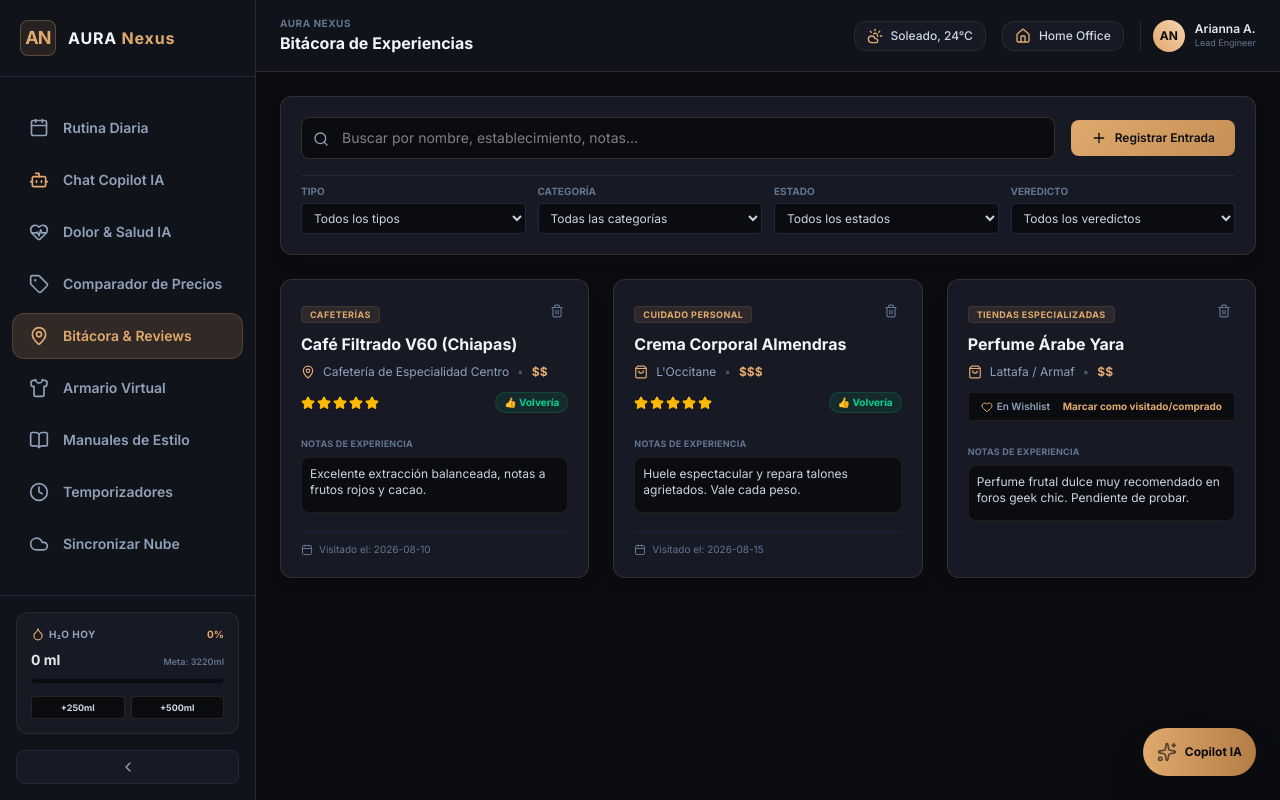
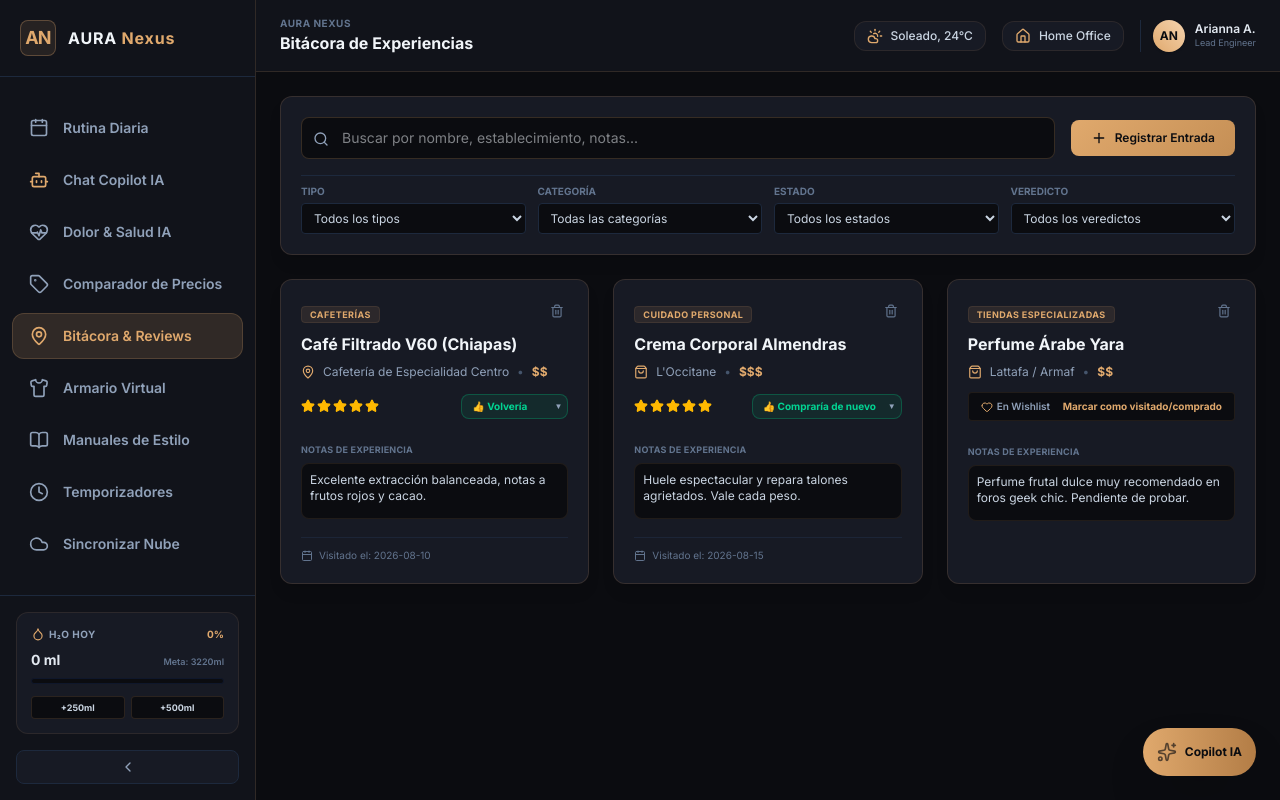
Before and after one commit to Ariitz/estillo-vida, a React (Vite) app: page / in a window 1280 px wide. Both pictures are taken after a click on the button "Bitácora & Reviews". Built offline with nearby package versions, Linux system fonts and the light colour scheme.

Commit message:
feat: add interactive verdict dropdown with 'Volvería / No volvería' for places and 'Compraría de nuevo' for products in ExperiencesModule

```diff
--- a/src/components/ExperiencesModule.jsx
+++ b/src/components/ExperiencesModule.jsx
@@ -158,6 +158,23 @@ export default function ExperiencesModule({
     }));
   };
 
+  const handleUpdateVerdict = (itemId, newVerdict) => {
+    setExperiences(prev => (Array.isArray(prev) ? prev : []).map(item => {
+      if (item && item.id === itemId) {
+        return { ...item, verdict: newVerdict };
+      }
+      return item;
+    }));
+    const foundItem = experiences.find(e => e && e.id === itemId);
+    const isPlace = foundItem?.type === 'place';
+    const label = newVerdict === 'yes'
+      ? (isPlace ? '👍 Volvería' : '👍 Compraría de nuevo')
+      : newVerdict === 'maybe'
+      ? '🤔 Duda'
+      : (isPlace ? '👎 No volvería' : '👎 No compraría');
+    showToast('success', 'Veredicto Actualizado', `Marcado como "${label}".`);
+  };
+
   // Safe normalized experiences list & filter logic
   const safeExperiences = sanitizeExperienceList(experiences);
 
@@ -253,9 +270,9 @@ export default function ExperiencesModule({
               className="w-full bg-[#0b0c10] border border-slate-800 rounded py-1.5 px-2 text-xs text-slate-300 focus:outline-none"
             >
               <option value="all">Todos los veredictos</option>
-              <option value="yes">👍 Volvería / Repetiría</option>
-              <option value="maybe">🤔 Tal vez</option>
-              <option value="no">👎 No volvería</option>
+              <option value="yes">👍 Volvería / Compraría de nuevo</option>
+              <option value="maybe">🤔 Duda</option>
+              <option value="no">👎 No volvería / No compraría</option>
             </select>
           </div>
         </div>
@@ -263,7 +280,7 @@ export default function ExperiencesModule({
 
       {/* Add Entry Form */}
       {isAdding && (
-        <form onSubmit={handleAddExperience} className="bg-[#171a24] border border-[#e0a96d]/20 p-6 rounded-xl space-y-4 shadow-xl animate-fade-in">
+        <form onSubmit={handleAddItem} className="bg-[#171a24] border border-[#e0a96d]/20 p-6 rounded-xl space-y-4 shadow-xl animate-fade-in">
           <div className="flex flex-col sm:flex-row sm:items-center justify-between gap-2 border-b border-slate-800 pb-3">
             <h3 className="text-lg font-bold text-slate-100 font-outfit flex items-center gap-2">
               <Sparkles className="w-5 h-5 text-[#e0a96d]" />
@@ -486,9 +503,9 @@ export default function ExperiencesModule({
                   onChange={(e) => setVerdict(e.target.value)}
                   className="w-full bg-[#171a24] border border-[#e0a96d]/10 rounded py-1.5 px-2 text-xs text-slate-300 focus:outline-none"
                 >
-                  <option value="yes">👍 Volvería / Repetiría</option>
-                  <option value="maybe">🤔 Tal vez</option>
-                  <option value="no">👎 No volvería</option>
+                  <option value="yes">{itemType === 'place' ? '👍 Volvería' : '👍 Compraría de nuevo'}</option>
+                  <option value="maybe">🤔 Duda</option>
+                  <option value="no">{itemType === 'place' ? '👎 No volvería' : '👎 No compraría'}</option>
                 </select>
               </div>
               <div>
@@ -553,7 +570,7 @@ export default function ExperiencesModule({
 
                   {/* Delete button */}
                   <button
-                    onClick={() => handleDelete(item.id, item.name)}
+                    onClick={() => handleDeleteItem(item.id, item.name)}
                     className="p-1 text-slate-500 hover:text-rose-400 hover:bg-rose-500/10 rounded cursor-pointer transition-all"
                     aria-label={`Eliminar ${item.name}`}
                   >
@@ -574,28 +591,48 @@ export default function ExperiencesModule({
 
                 {/* Rating & Verdict for Completed, Wishlist toggle for Pending */}
                 {item.status === 'completed' ? (
-                  <div className="mt-3 flex items-center justify-between">
-                    <div className="flex gap-0.5">
+                  <div className="mt-3 flex items-center justify-between gap-2 flex-wrap">
+                    <div className="flex gap-0.5" title={`Calificación: ${item.rating || 0}/5 estrellas`}>
                       {[1, 2, 3, 4, 5].map(v => (
                         <Star
                           key={v}
                           className={`w-3.5 h-3.5 cursor-pointer ${
-                            v <= item.rating ? 'fill-amber-400 text-amber-400' : 'text-slate-600'
+                            v <= (item.rating || 0) ? 'fill-amber-400 text-amber-400' : 'text-slate-600'
                           }`}
                           onClick={() => handleRate(item.id, v)}
                         />
                       ))}
                     </div>
 
-                    <span className={`text-[10px] font-bold py-0.5 px-2 rounded-full border ${
-                      item.verdict === 'yes'
-                        ? 'bg-emerald-500/10 text-emerald-400 border-emerald-500/20'
-                        : item.verdict === 'maybe'
-                        ? 'bg-amber-500/10 text-amber-400 border-amber-500/20'
-                        : 'bg-rose-500/10 text-rose-400 border-rose-500/20'
-                    }`}>
-                      {item.verdict === 'yes' ? '👍 Volvería' : item.verdict === 'maybe' ? '🤔 Duda' : '👎 No'}
-                    </span>
+                    {/* Direct Verdict Dropdown Selector */}
+                    <div className="relative">
+                      <select
+                        value={item.verdict || 'yes'}
+                        onChange={(e) => handleUpdateVerdict(item.id, e.target.value)}
+                        className={`text-[10px] font-bold py-1 pl-2.5 pr-6 rounded-lg border appearance-none cursor-pointer focus:outline-none transition-all ${
+                          item.verdict === 'yes'
+                            ? 'bg-emerald-500/10 text-emerald-400 border-emerald-500/30 hover:border-emerald-500/50'
+                            : item.verdict === 'maybe'
+                            ? 'bg-amber-500/10 text-amber-400 border-amber-500/30 hover:border-amber-500/50'
+                            : 'bg-rose-500/10 text-rose-400 border-rose-500/30 hover:border-rose-500/50'
+                        }`}
+                        title="Cambiar veredicto de la experiencia"
+                        aria-label="Veredicto de la experiencia"
+                      >
+                        <option value="yes" className="bg-[#171a24] text-emerald-400">
+                          {item.type === 'place' ? '👍 Volvería' : '👍 Compraría de nuevo'}
+                        </option>
+                        <option value="maybe" className="bg-[#171a24] text-amber-400">
+                          🤔 Duda
+                        </option>
+                        <option value="no" className="bg-[#171a24] text-rose-400">
+                          {item.type === 'place' ? '👎 No volvería' : '👎 No compraría'}
+                        </option>
+                      </select>
+                      <span className="pointer-events-none absolute right-1.5 top-1/2 -translate-y-1/2 text-[8px] text-slate-400">
+                        ▼
+                      </span>
+                    </div>
                   </div>
                 ) : (
                   <div className="mt-3 bg-[#0b0c10] border border-[#e0a96d]/10 px-3 py-1.5 rounded flex items-center justify-between">
@@ -603,7 +640,7 @@ export default function ExperiencesModule({
                       <Heart className="w-3 h-3 text-[#e0a96d]" /> En Wishlist
                     </span>
                     <button
-                      onClick={() => handleToggleStatus(item.id, item)}
+                      onClick={() => handleToggleStatus(item.id)}
                       className="text-[10px] text-[#e0a96d] hover:text-[#f5d4af] font-bold cursor-pointer transition-colors"
                     >
                       Marcar como visitado/comprado
```
